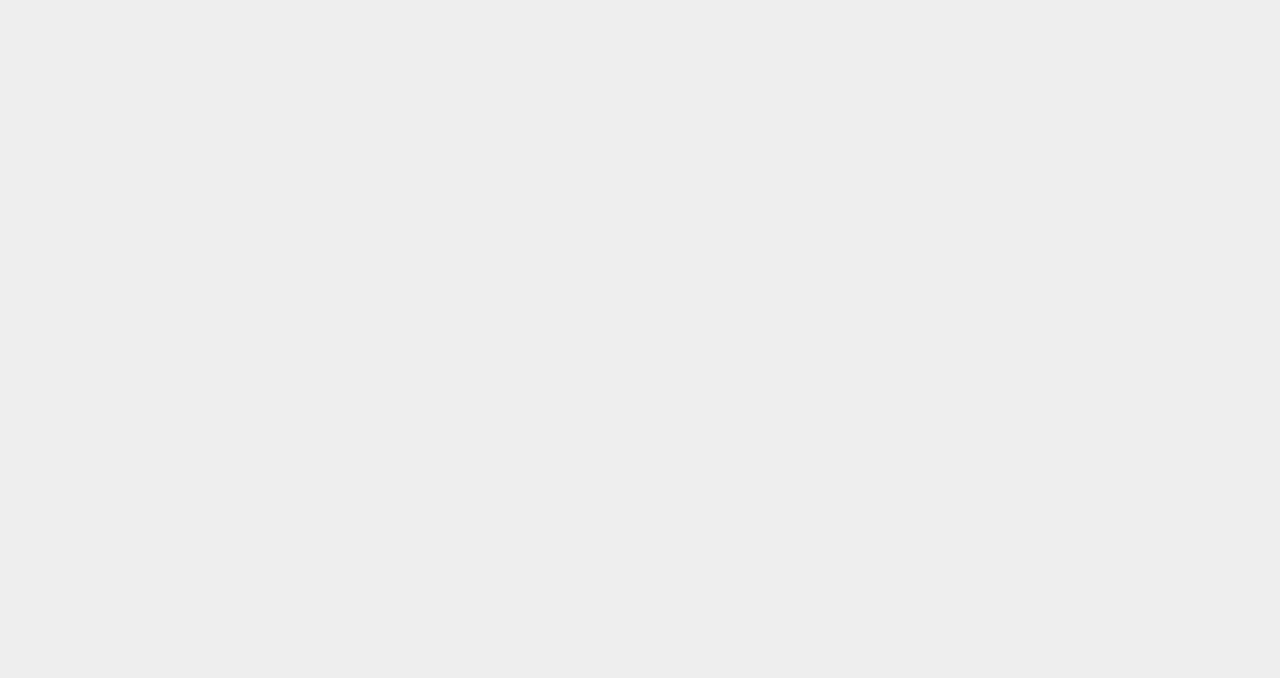
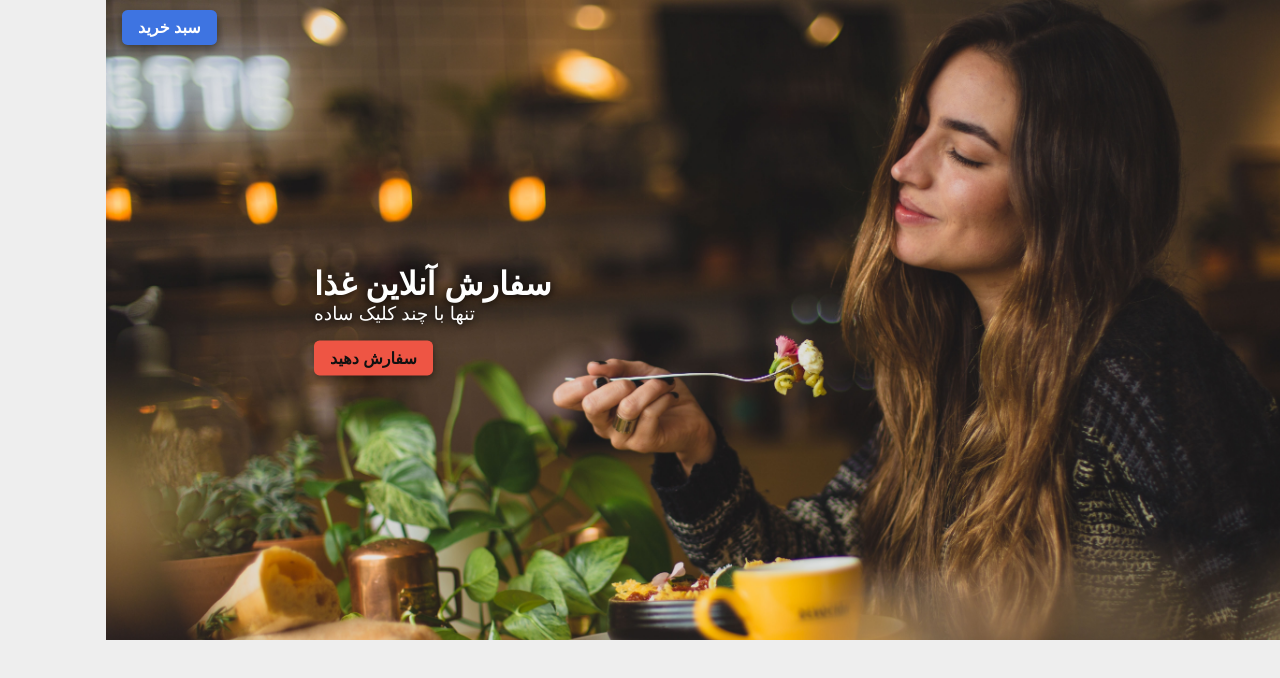
Before and after one commit to amirtrg/orderFood, a React (Create React App) app: page / in a window 1280 px wide. Shown: the top 678 px of the page. Built offline with nearby package versions, Linux system fonts and the light colour scheme; a small style sheet from the web is missing.

Commit message:
Header component added to app & Button component updated

```diff
--- a/src/App.js
+++ b/src/App.js
@@ -1,12 +1,14 @@
 import React from 'react';
 import Button from './Components/Ui/Button/Button';
 import "./index.scss"
+import Header from './Components/Layout/Header/Header';
 
 function App() {
   return (
-    <div>
+    <>
+    <Header/>
 
-    </div>
+    </>
   );
 }
 
--- /dev/null
+++ b/src/Components/Layout/Header/Header.js
@@ -0,0 +1,29 @@
+import React from "react";
+import Button from "./../../Ui/Button/Button";
+import Meal from "./../../../assets/Images/meal23.jpg";
+import classes from "./Header.module.scss";
+const Header = () => {
+  return (
+    <>
+      <header className={classes.header}>
+        <h1>فودیتو</h1>
+        <Button>سبد خرید</Button>
+      </header>
+      <div className={classes.banner}>
+        <img src={Meal} />
+        <div className={classes.bannerControl}>
+        <div className={classes.bannerText}>
+          <h1>
+
+        سفارش آنلاین غذا
+        </h1>
+          <h3>تنها با چند کلیک ساده</h3>
+          </div>
+          <Button variant="secondary">سفارش دهید</Button>
+        </div>
+      </div>
+    </>
+  );
+};
+
+export default Header;
--- /dev/null
+++ b/src/Components/Layout/Header/Header.module.scss
@@ -0,0 +1,56 @@
+.header {
+  display: flex;
+  align-items: center;
+  justify-content: space-between;
+  padding: 0.5rem 1rem;
+  position: fixed;
+  top: 0;
+  left: 0;
+  right: 0;
+  //   background-color: #ffffff50;
+  z-index: 100;
+  h1 {
+    color: #fff;
+  }
+}
+
+.banner {
+  width: 100%;
+  height: 80vh;
+  background-color: #fff;
+  position: relative;
+  user-select: none;
+  img {
+    width: 100%;
+    height: 100%;
+    object-fit: cover;
+    object-position: center 0;
+  }
+  .bannerControl {
+    position: absolute;
+    left: 50%;
+    top: 50%;
+    width: 70%;
+    transform: translate(-50%, -50%);
+    padding: 1rem;
+  }
+  .bannerText {
+    color: #fff;
+    border-radius: 0.75rem;
+    text-align: left;
+    text-shadow: 0 0.1rem .5rem #000000f0;
+    h1{
+        font-weight: 900;
+    }
+    h3{
+        font-weight: 100;
+    }
+    // background-color: #ffffff05;
+    // backdrop-filter: blur(0.25rem);
+  }
+  Button{
+      display: block;
+      text-align: center;
+      margin: 1rem auto 0 0 ;
+  }
+}
--- a/src/Components/Ui/Button/Button.scss
+++ b/src/Components/Ui/Button/Button.scss
@@ -3,14 +3,17 @@
     color: #111;
     font-size: 1rem;
     border-radius: .35rem;
-    padding: .25rem .75rem;
-    // border: .05rem solid #bbb;
+    padding: .5rem 1rem;
+    cursor: pointer;
     transition: all 200ms linear;
     font-weight: 700;
+
+    box-shadow: 0 0.25rem .5rem #00000070;
 }
 .primary{
     @extend %button;
     background-color: #3e74e1;
+    color: #fff;
 }
 .primary:hover{
     background-color: darken($color: #3e74e1, $amount: 10%)
```
Also changed, not shown: src/assets/Images/meal23.jpg (added).
